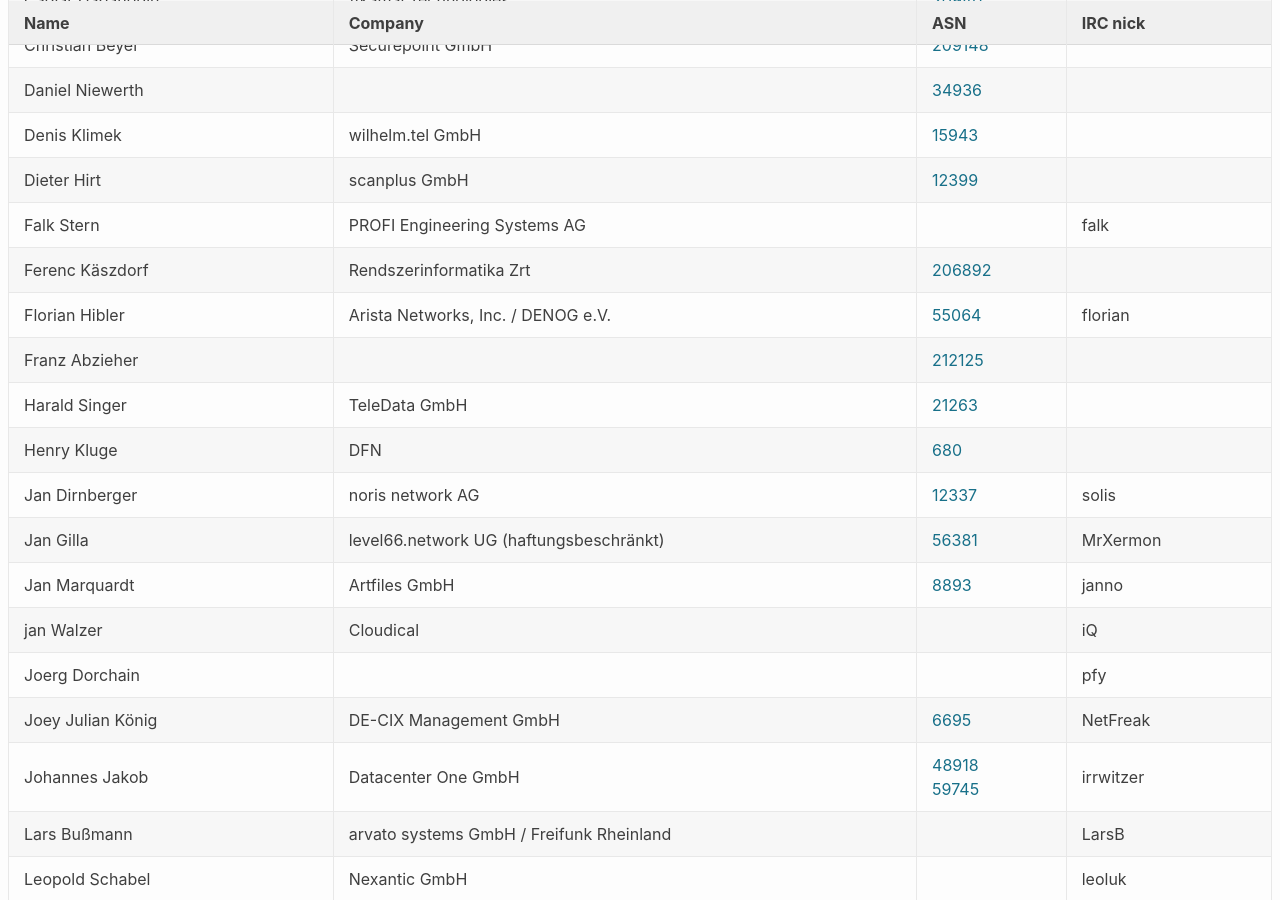
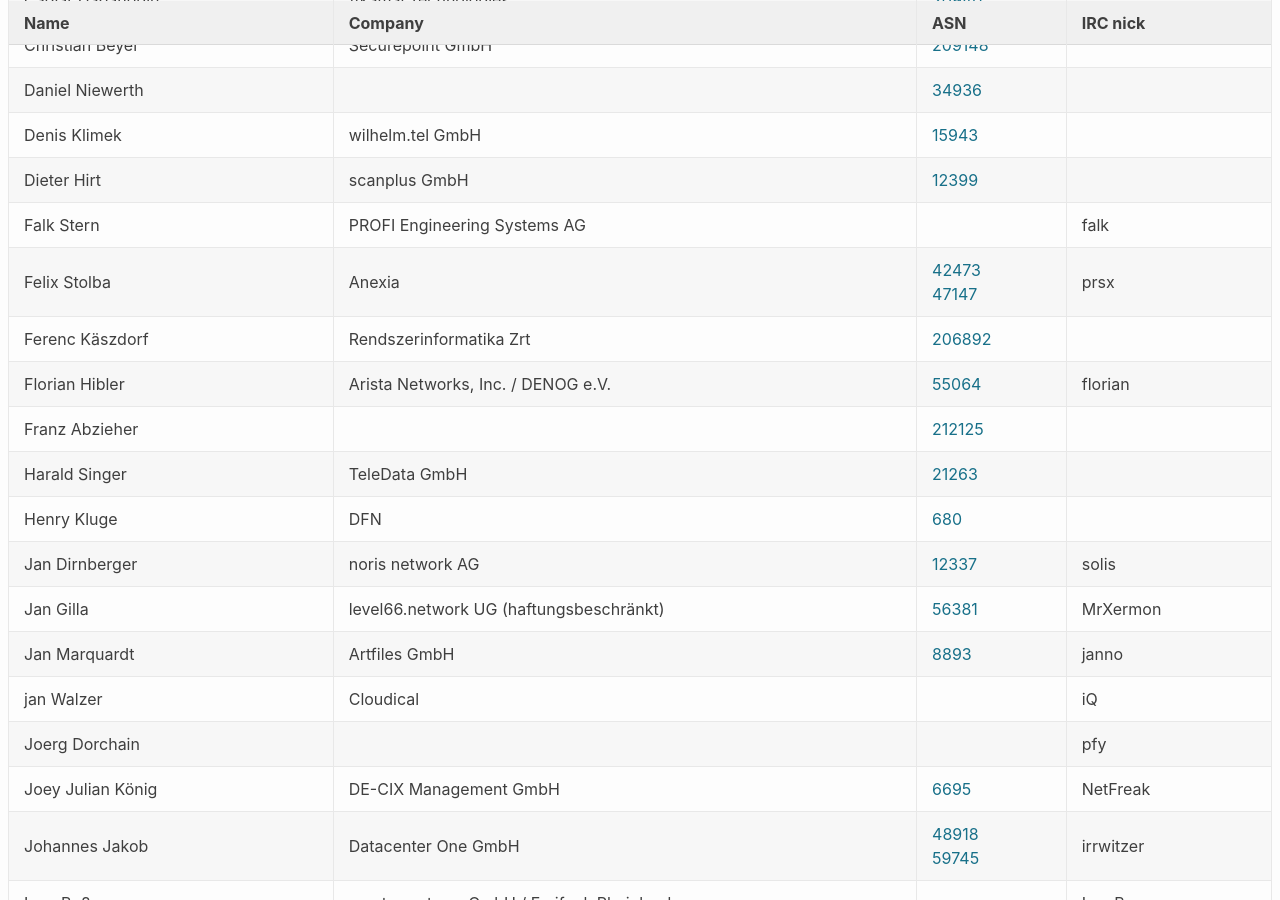
Before and after one commit to denog/pretix-attendeelist, a Jekyll site: the page built from index.markdown, in a window 1280 px wide and 900 px high, scrolled down 301 px. Built offline with Jekyll 4.4.1, drawn with Linux system fonts in a browser that asks for light colours.

Commit message:
Latest data: Wed Mar 17 20:50:01 UTC 2021

```diff
--- a/_data/attendees_meetup_leader_2021-01.json
+++ b/_data/attendees_meetup_leader_2021-01.json
@@ -64,6 +64,12 @@
     "company": "PROFI Engineering Systems AG",
     "irc": "falk",
     "asn": null
+  },
+  {
+    "name": "Felix Stolba",
+    "company": "Anexia",
+    "irc": "prsx",
+    "asn": "42473,47147"
   },
   {
     "name": "Ferenc Käszdorf",
```
